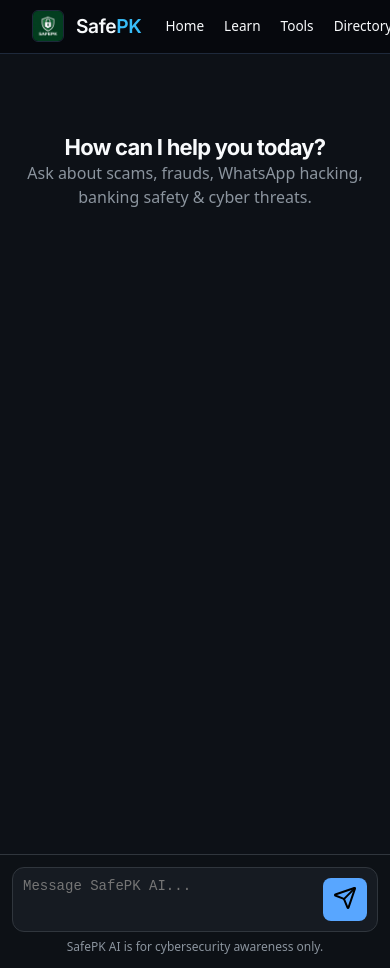
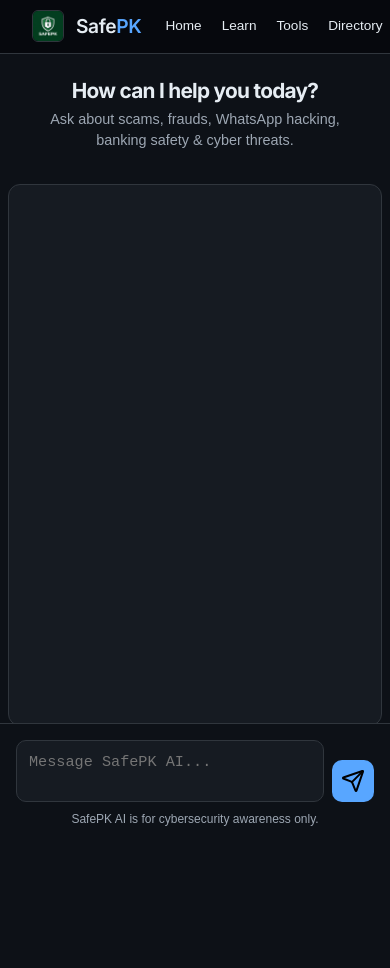
Before and after one commit to Kamran-Liaquat404/SafePK, a plain HTML site: page pages/ai.html in a window 390 px wide. Shown: the top 968 px of the page. Drawn offline with nearby package versions, Linux system fonts and the light colour scheme.

Commit message:
Update ai.css

```diff
--- a/css/ai.css
+++ b/css/ai.css
@@ -1,211 +1,222 @@
+/* =========================
+   SAFE PK AI CHAT UI
+========================= */
 
-/* ================= ROOT ================= */
 :root {
-    --bg: #0d1117;
-    --panel: #161b22;
-    --border: #30363d;
-    --text: #e6edf3;
-    --muted: #8b949e;
-    --primary: #58a6ff;
+  --bg-primary: #0d1117;
+  --bg-secondary: #161b22;
+  --border-color: #30363d;
+  --text-primary: #e6edf3;
+  --text-secondary: #9da7b3;
+  --color-primary: #58a6ff;
+  --color-danger: #f85149;
 }
 
-/* ================= GLOBAL ================= */
+/* =========================
+   PAGE LAYOUT
+========================= */
+
 body {
   margin: 0;
-    font-family: system-ui, sans-serif;
-    background: var(--bg);
-    color: var(--text);
+  font-family: Arial, sans-serif;
+  background: var(--bg-primary);
+  color: var(--text-primary);
 }
 
-/* ================= TOPBAR ================= */
-.topbar {
-    border-bottom: 1px solid var(--border);
-    position: sticky;
-    top: 0;
-    background: rgba(13,17,23,0.9);
-    backdrop-filter: blur(10px);
+/* =========================
+   CHAT CONTAINER
+========================= */
+
+.chat-container {
+  max-width: 900px;
+  margin: 0 auto;
+  padding: 1rem;
 }
 
-.topbar-inner {
-    max-width: 900px;
-    margin: auto;
+/* chat box wrapper */
+.chat-box {
   display: flex;
-    justify-content: space-between;
-    padding: 14px 20px;
+  flex-direction: column;
+  gap: 1rem;
+  min-height: calc(100vh - 180px);
 }
 
-.logo {
-    font-weight: bold;
-    color: var(--text);
-    text-decoration: none;
-}
+/* =========================
+   WELCOME SECTION
+========================= */
 
-.primary {
-    color: var(--primary);
-}
-
-.nav a {
-    margin-left: 15px;
-    color: var(--muted);
-    text-decoration: none;
-}
-
-.nav a:hover {
-    color: var(--text);
-}
-
-/* ================= CHAT ================= */
-.chat-container {
-    display: flex;
-    justify-content: center;
-    padding: 20px;
-}
-
-.chat-box {
-    width: 100%;
-    max-width: 800px;
-    height: calc(100vh - 180px);
-    display: flex;
-    flex-direction: column;
-}
-
-/* ================= WELCOME ================= */
 .welcome {
   text-align: center;
-    margin-top: 60px;
+  padding: 1rem;
 }
 
 .welcome h1 {
-    font-size: 28px;
+  font-size: 1.6rem;
+  margin-bottom: 0.3rem;
 }
 
 .welcome p {
-    color: var(--muted);
+  font-size: 0.9rem;
+  color: var(--text-secondary);
 }
 
-.quick {
-    margin-top: 20px;
-    display: flex;
-    flex-direction: column;
-    gap: 10px;
-}
+/* =========================
+   MESSAGES AREA
+========================= */
 
-.quick button {
-    background: var(--panel);
-    border: 1px solid var(--border);
-    color: var(--text);
-    padding: 10px;
-    border-radius: 10px;
-    cursor: pointer;
-}
-
-.quick button:hover {
-    border-color: var(--primary);
-}
-
-/* ================= MESSAGES ================= */
 .messages {
   flex: 1;
   overflow-y: auto;
+  padding: 1rem;
+  background: var(--bg-secondary);
+  border: 1px solid var(--border-color);
+  border-radius: 12px;
   display: flex;
   flex-direction: column;
-    gap: 10px;
-    padding: 10px;
+  gap: 0.75rem;
 }
 
-.msg {
-    max-width: 75%;
-    padding: 10px 12px;
+/* =========================
+   MESSAGE BUBBLES
+========================= */
+
+.msg-user,
+.msg-ai {
+  padding: 0.75rem 1rem;
   border-radius: 12px;
-    font-size: 14px;
+  max-width: 80%;
+  word-wrap: break-word;
+  line-height: 1.4;
+  font-size: 0.9rem;
 }
 
-.user {
+/* user bubble */
+.msg-user {
   align-self: flex-end;
-    background: var(--primary);
+  background: var(--color-primary);
   color: #000;
 }
 
-.ai {
+/* AI bubble */
+.msg-ai {
   align-self: flex-start;
-    background: var(--panel);
-    border: 1px solid var(--border);
+  background: var(--bg-primary);
+  border: 1px solid var(--border-color);
+  color: var(--text-primary);
 }
 
-/* ================= TYPING ================= */
+/* =========================
+   TYPING INDICATOR
+========================= */
+
 .typing {
-    display: none;
+  display: flex;
   gap: 5px;
-    padding: 10px;
+  padding: 0.5rem 1rem;
 }
 
 .typing span {
   width: 6px;
   height: 6px;
-    background: var(--muted);
+  background: var(--color-primary);
   border-radius: 50%;
-    animation: blink 1s infinite;
+  animation: blink 1.2s infinite ease-in-out;
 }
 
-.typing span:nth-child(2) { animation-delay: 0.2s; }
-.typing span:nth-child(3) { animation-delay: 0.4s; }
+.typing span:nth-child(2) {
+  animation-delay: 0.2s;
+}
+.typing span:nth-child(3) {
+  animation-delay: 0.4s;
+}
 
 @keyframes blink {
-    0%,100% { opacity: 0.2; }
-    50% { opacity: 1; }
+  0%, 80%, 100% { opacity: 0.3; transform: translateY(0); }
+  40% { opacity: 1; transform: translateY(-3px); }
 }
 
-/* ================= INPUT ================= */
+/* =========================
+   INPUT AREA (BOTTOM FIXED)
+========================= */
+
 .input-area {
-    border-top: 1px solid var(--border);
-    padding: 12px;
-    background: rgba(13,17,23,0.95);
+  position: sticky;
+  bottom: 0;
+  padding: 1rem;
+  background: var(--bg-primary);
+  border-top: 1px solid var(--border-color);
 }
 
+/* input box */
 .input-box {
-    max-width: 800px;
-    margin: auto;
   display: flex;
-    gap: 10px;
-    background: var(--panel);
-    padding: 10px;
-    border-radius: 12px;
-    border: 1px solid var(--border);
+  gap: 0.5rem;
+  align-items: flex-end;
 }
 
-textarea {
+/* textarea */
+#user-input {
   flex: 1;
-    background: transparent;
-    border: none;
+  resize: none;
+  min-height: 45px;
+  max-height: 120px;
+  padding: 0.75rem;
+  border-radius: 10px;
+  border: 1px solid var(--border-color);
+  background: var(--bg-secondary);
+  color: var(--text-primary);
   outline: none;
-    color: var(--text);
-    resize: none;
-    font-size: 14px;
+  font-size: 0.95rem;
 }
 
-button {
-    background: var(--primary);
+/* button */
+#send-btn {
+  width: 45px;
+  height: 45px;
   border: none;
-    padding: 8px 10px;
-    border-radius: 8px;
+  border-radius: 10px;
+  background: var(--color-primary);
   cursor: pointer;
+  display: flex;
+  align-items: center;
+  justify-content: center;
+  transition: 0.2s;
 }
 
+#send-btn:hover {
+  transform: scale(1.05);
+}
+
+/* hint text */
 .hint {
   display: block;
+  margin-top: 0.5rem;
+  font-size: 0.75rem;
+  color: var(--text-secondary);
   text-align: center;
-    margin-top: 6px;
-    font-size: 12px;
-    color: var(--muted);
 }
 
-/* ================= MOBILE ================= */
+/* =========================
+   MOBILE RESPONSIVE FIX
+========================= */
+
 @media (max-width: 768px) {
-    .welcome h1 {
-        font-size: 22px;
+  .chat-container {
+    padding: 0.5rem;
   }
 
-    .nav {
-        display: none;
+  .msg-user,
+  .msg-ai {
+    max-width: 95%;
+    font-size: 0.85rem;
+  }
+
+  .welcome h1 {
+    font-size: 1.3rem;
+  }
+
+  #send-btn {
+    width: 42px;
+    height: 42px;
   }
 }
```
Lines whose indentation alone changed are shown as unchanged.
